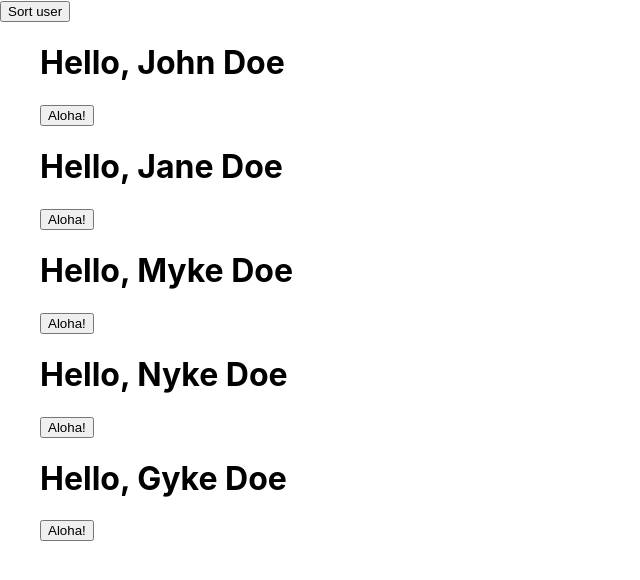
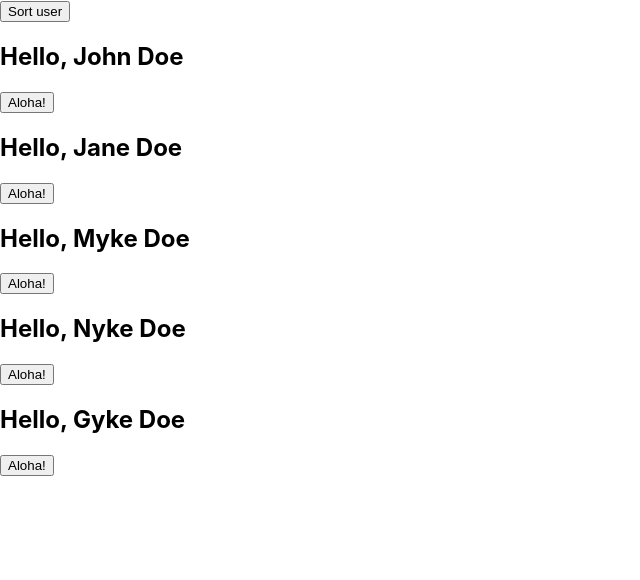
Before and after one commit to LubovParfyonova/cra-wellcome, a React (Create React App) app: page / in a window 1280 px wide. Shown: the top 580 px of the page, without its empty margins (0-640 px from the left). Built offline with nearby package versions, Linux system fonts and the light colour scheme.

Commit message:
Refactor AlohaList

```diff
--- a/src/components/AlohaDashboard/index.jsx
+++ b/src/components/AlohaDashboard/index.jsx
@@ -1,6 +1,6 @@
 import React from 'react';
-
 import Aloha from '../Greeting';
+import AlohaList from '../AlohaList';
 
 class AlohaDashboard extends React.Component{
     constructor (props) {
@@ -45,7 +45,6 @@ class AlohaDashboard extends React.Component{
           isDirectSort: !isDirectSort
         })
       }
-    mapAloha = ({firstName, lastName, id})=>  <Aloha name = {`${firstName} ${lastName}`} isGreeting key = {id} id = {id}/>;
 
 
     render () {
@@ -54,9 +53,7 @@ class AlohaDashboard extends React.Component{
       return (
       <>
       <button onClick={this.sortUser}>Sort user</button>
-       <ul>
-       {users.map(this.mapAloha)}
-       </ul>
+        <AlohaList users = {users} />
       </>
       )
     }
--- /dev/null
+++ b/src/components/AlohaList/index.jsx
@@ -0,0 +1,14 @@
+import React from 'react';
+import Aloha from '../Greeting';
+
+function AlohaList (props) {
+
+   const mapAloha = ({firstName, lastName, id})=>  <Aloha name = {`${firstName} ${lastName}`} isGreeting key = {id} id = {id}/>;
+
+        const {users} = props;
+    return <section>
+        {users.map(mapAloha)}
+        </section>
+
+}
+export default AlohaList;
```
